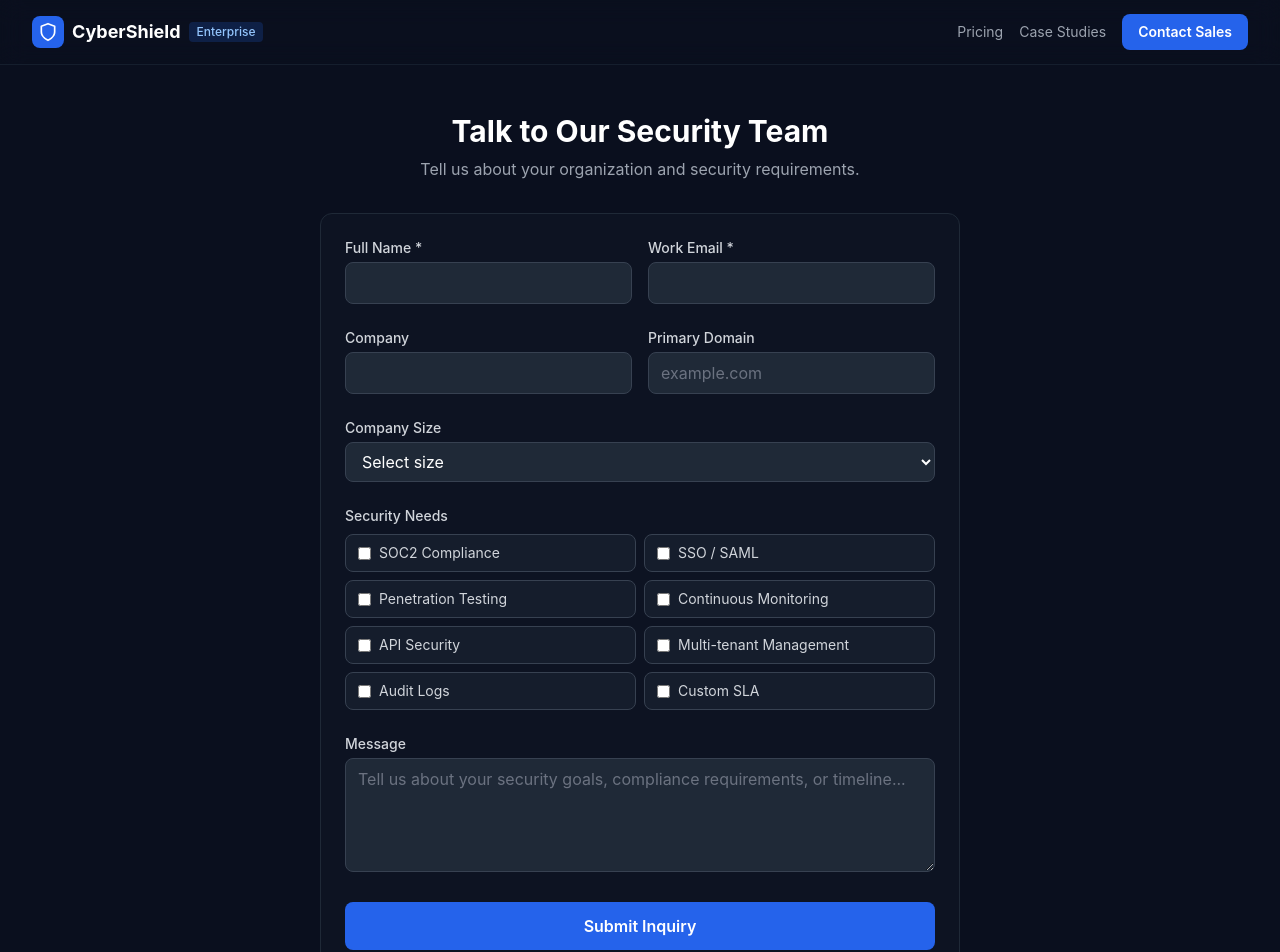
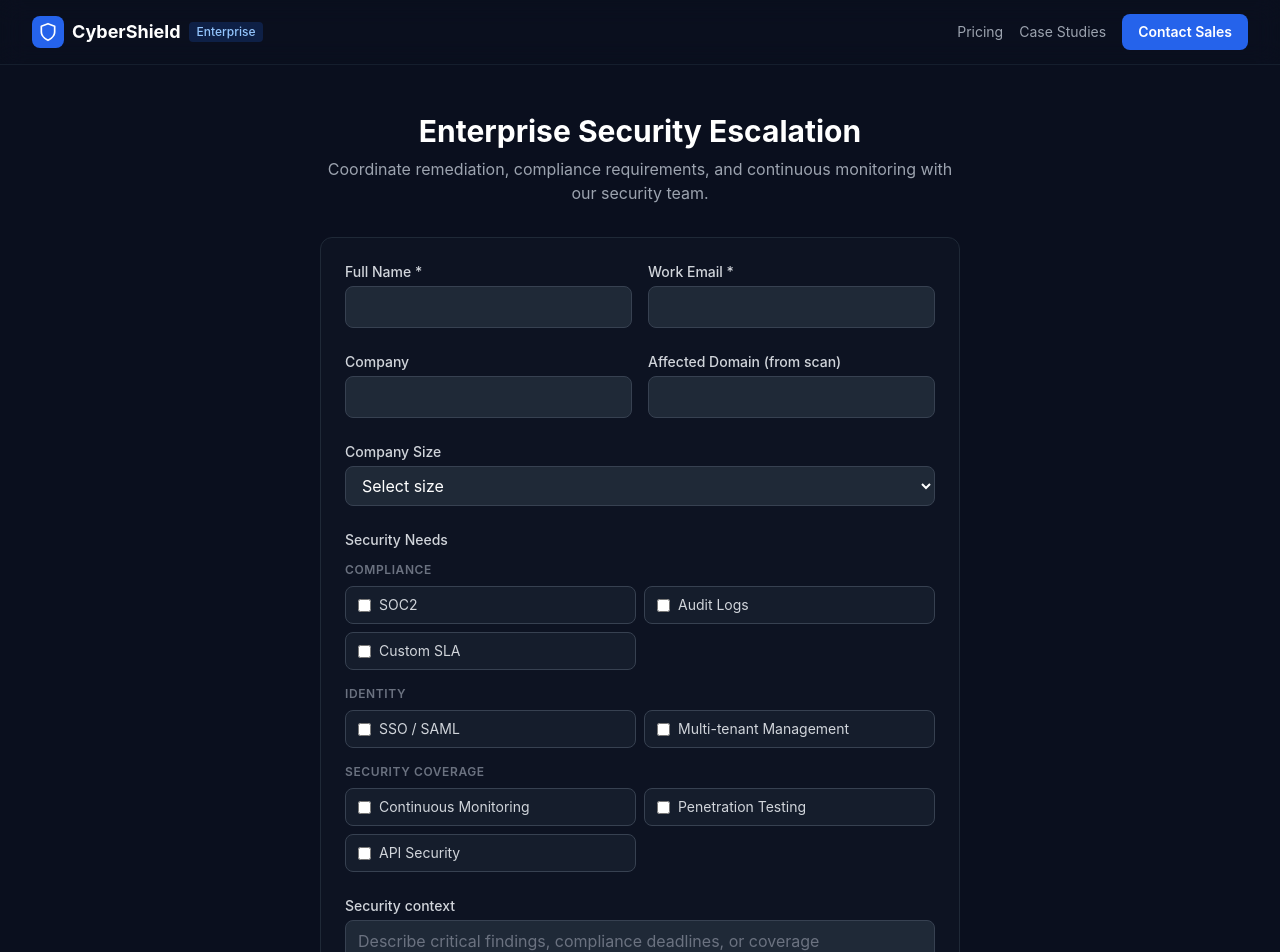
Before and after one commit to avanbailey-ai/cybershield-saas, a Next.js app: page /enterprise/lead in a window 1280 px wide. Shown: the top 952 px of the page. Built offline with nearby package versions, Linux system fonts and the light colour scheme.

Commit message:
feat: improve enterprise security inquiry form UX

```diff
--- a/app/enterprise/lead/EnterpriseLeadForm.tsx
+++ b/app/enterprise/lead/EnterpriseLeadForm.tsx
@@ -6,31 +6,44 @@ import Link from 'next/link';
 import EnterpriseHeader from '@/components/enterprise/EnterpriseHeader';
 import TrustSignals from '@/components/enterprise/TrustSignals';
 import { getSessionId } from '@/lib/analytics/events';
+import { normalizeDomain } from '@/lib/cache/scanCache';
 
 const COMPANY_SIZES = ['1-10', '11-50', '51-200', '201-500', '500+'] as const;
 
-const SECURITY_NEEDS = [
-  'SOC2 Compliance',
-  'SSO / SAML',
-  'Penetration Testing',
-  'Continuous Monitoring',
-  'API Security',
-  'Multi-tenant Management',
-  'Audit Logs',
-  'Custom SLA',
+const SECURITY_NEED_GROUPS = [
+  {
+    title: 'Compliance',
+    needs: ['SOC2', 'Audit Logs', 'Custom SLA'],
+  },
+  {
+    title: 'Identity',
+    needs: ['SSO / SAML', 'Multi-tenant Management'],
+  },
+  {
+    title: 'Security Coverage',
+    needs: ['Continuous Monitoring', 'Penetration Testing', 'API Security'],
+  },
 ] as const;
+
+function resolveScanDomain(raw: string | null): string {
+  const trimmed = raw?.trim() ?? '';
+  if (!trimmed) return '';
+  return normalizeDomain(trimmed);
+}
 
 export default function EnterpriseLeadForm() {
   const searchParams = useSearchParams();
-  const prefilledDomain = searchParams.get('domain') ?? '';
+  const scanDomain = resolveScanDomain(searchParams.get('domain'));
+  const fromScan = scanDomain.length > 0;
+  const prefilledMessage = searchParams.get('message')?.trim() ?? '';
 
   const [name, setName] = useState('');
   const [email, setEmail] = useState('');
   const [company, setCompany] = useState('');
-  const [domain, setDomain] = useState(prefilledDomain);
+  const [domain, setDomain] = useState(scanDomain);
   const [companySize, setCompanySize] = useState('');
   const [securityNeeds, setSecurityNeeds] = useState<string[]>([]);
-  const [message, setMessage] = useState('');
+  const [message, setMessage] = useState(prefilledMessage);
   const [loading, setLoading] = useState(false);
   const [error, setError] = useState<string | null>(null);
   const [result, setResult] = useState<{
@@ -87,15 +100,16 @@ export default function EnterpriseLeadForm() {
         <EnterpriseHeader />
         <main className="mx-auto max-w-xl px-4 py-16 text-center">
           <div className="rounded-xl border border-green-500/30 bg-green-500/10 p-8">
-            <h1 className="text-2xl font-bold text-white">You qualify for priority onboarding</h1>
+            <h1 className="text-2xl font-bold text-white">Security review scheduled</h1>
             <p className="mt-3 text-gray-300">
-              Based on your requirements, our security team will reach out shortly.
+              Your escalation is prioritized. Our security team will reach out within one business day
+              to coordinate remediation and coverage options.
             </p>
             <Link
               href={`/enterprise/demo?lead_id=${result.leadId ?? ''}`}
               className="mt-6 inline-block rounded-lg bg-blue-600 px-6 py-3 font-semibold text-white hover:bg-blue-500"
             >
-              {result.cta ?? 'Book a Security Demo'}
+              {result.cta ?? 'Book a Security Review'}
             </Link>
           </div>
         </main>
@@ -109,12 +123,13 @@ export default function EnterpriseLeadForm() {
         <EnterpriseHeader />
         <main className="mx-auto max-w-xl px-4 py-16 text-center">
           <div className="rounded-xl border border-blue-500/30 bg-blue-500/10 p-8">
-            <h1 className="text-2xl font-bold text-white">Thank you, {name}!</h1>
+            <h1 className="text-2xl font-bold text-white">Escalation received</h1>
             <p className="mt-3 text-gray-300">
-              We received your inquiry and will respond within one business day.
+              Thank you, {name}. Our security team will review your request and respond within one
+              business day.
             </p>
             <Link href="/enterprise/pricing" className="mt-6 inline-block text-blue-400 hover:text-blue-300">
-              View enterprise pricing →
+              View enterprise coverage options →
             </Link>
           </div>
         </main>
@@ -126,10 +141,25 @@ export default function EnterpriseLeadForm() {
     <div className="min-h-screen bg-[#0a0f1e]">
       <EnterpriseHeader />
       <main className="mx-auto max-w-2xl px-4 py-12">
+        {fromScan && (
+          <div className="mb-6 rounded-xl border border-amber-500/30 bg-amber-500/10 p-5 text-center">
+            <h2 className="text-xl font-semibold text-white">
+              Security Review Recommended for {scanDomain}
+            </h2>
+            <p className="mt-2 text-sm text-amber-200/80">
+              Critical security issues were detected during automated scanning.
+            </p>
+          </div>
+        )}
+
         <div className="mb-8 text-center">
-          <h1 className="text-3xl font-bold text-white">Talk to Our Security Team</h1>
+          <h1 className="text-3xl font-bold text-white">
+            {fromScan ? 'Request Enterprise Security Review' : 'Enterprise Security Escalation'}
+          </h1>
           <p className="mt-2 text-gray-400">
-            Tell us about your organization and security requirements.
+            {fromScan
+              ? 'Escalate scan findings to our security team for remediation planning, compliance alignment, and continuous coverage.'
+              : 'Coordinate remediation, compliance requirements, and continuous monitoring with our security team.'}
           </p>
         </div>
 
@@ -176,11 +206,10 @@ export default function EnterpriseLeadForm() {
             </div>
             <div>
               <label htmlFor="domain" className="mb-1 block text-sm font-medium text-gray-300">
-                Primary Domain
+                Affected Domain (from scan)
               </label>
               <input
                 id="domain"
-                placeholder="example.com"
                 value={domain}
                 onChange={(e) => setDomain(e.target.value)}
                 className="w-full rounded-lg border border-gray-700 bg-gray-800 px-3 py-2 text-white placeholder-gray-500 focus:border-blue-500 focus:outline-none"
@@ -208,9 +237,15 @@ export default function EnterpriseLeadForm() {
           </div>
 
           <fieldset>
-            <legend className="mb-2 text-sm font-medium text-gray-300">Security Needs</legend>
+            <legend className="mb-3 text-sm font-medium text-gray-300">Security Needs</legend>
+            <div className="space-y-4">
+              {SECURITY_NEED_GROUPS.map((group) => (
+                <div key={group.title}>
+                  <p className="mb-2 text-xs font-semibold uppercase tracking-wider text-gray-500">
+                    {group.title}
+                  </p>
                   <div className="grid gap-2 sm:grid-cols-2">
-              {SECURITY_NEEDS.map((need) => (
+                    {group.needs.map((need) => (
                       <label
                         key={need}
                         className="flex cursor-pointer items-center gap-2 rounded-lg border border-gray-700 bg-gray-800/50 px-3 py-2 text-sm text-gray-300 hover:border-gray-600"
@@ -225,18 +260,21 @@ export default function EnterpriseLeadForm() {
                       </label>
                     ))}
                   </div>
+                </div>
+              ))}
+            </div>
           </fieldset>
 
           <div>
             <label htmlFor="message" className="mb-1 block text-sm font-medium text-gray-300">
-              Message
+              Security context
             </label>
             <textarea
               id="message"
               rows={4}
               value={message}
               onChange={(e) => setMessage(e.target.value)}
-              placeholder="Tell us about your security goals, compliance requirements, or timeline..."
+              placeholder="Describe critical findings, compliance deadlines, or coverage requirements..."
               className="w-full rounded-lg border border-gray-700 bg-gray-800 px-3 py-2 text-white placeholder-gray-500 focus:border-blue-500 focus:outline-none"
             />
           </div>
@@ -250,7 +288,7 @@ export default function EnterpriseLeadForm() {
             disabled={loading}
             className="w-full rounded-lg bg-blue-600 py-3 font-semibold text-white hover:bg-blue-500 disabled:opacity-50"
           >
-            {loading ? 'Submitting...' : 'Submit Inquiry'}
+            {loading ? 'Submitting...' : 'Request Security Review'}
           </button>
         </form>
 
--- a/app/enterprise/lead/page.tsx
+++ b/app/enterprise/lead/page.tsx
@@ -3,8 +3,9 @@ import { Suspense } from 'react';
 import EnterpriseLeadForm from './EnterpriseLeadForm';
 
 export const metadata: Metadata = {
-  title: 'Contact Enterprise Sales',
-  description: 'Talk to the CyberShield security team about enterprise monitoring, compliance, and custom deployments.',
+  title: 'Enterprise Security Review',
+  description:
+    'Escalate scan findings to the CyberShield security team for remediation planning, compliance alignment, and continuous coverage.',
 };
 
 export default function EnterpriseLeadPage() {
--- a/components/conversion/ScanResultPaywall.tsx
+++ b/components/conversion/ScanResultPaywall.tsx
@@ -212,10 +212,11 @@ export default function ScanResultPaywall({
       {showEnterpriseCta && paywallVisible && (
         <div className="mt-6 rounded-lg border border-amber-500/30 bg-amber-500/10 p-4">
           <p className="text-sm font-semibold text-amber-200">
-            Enterprise-grade vulnerabilities detected
+            Security review recommended
           </p>
           <p className="mt-1 text-xs text-amber-200/70">
-            Complex infrastructure may need a dedicated security review — not just a plan upgrade.
+            Critical findings may require coordinated remediation and enterprise coverage — escalate
+            to our security team for a structured review.
           </p>
           <div className="mt-4 flex flex-col gap-2">
             <Link
@@ -225,7 +226,7 @@ export default function ScanResultPaywall({
               }
               className="rounded-lg bg-amber-600 px-4 py-3 text-center text-sm font-semibold text-white hover:bg-amber-500"
             >
-              Talk to Security Expert
+              Request Security Review
             </Link>
             <button
               type="button"
```
Lines whose indentation alone changed are shown as unchanged.
